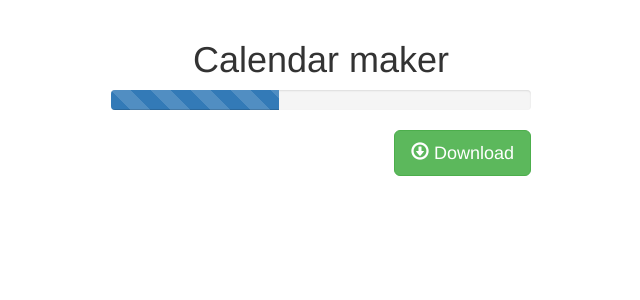
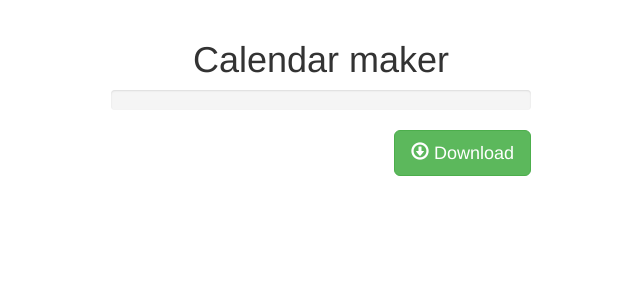
Before and after one commit to packlnd/calendar-maker, a Flask app: page /upload in a window 1280 px wide. Shown: the top 300 px of the page, without its empty margins (319-959 px from the left). Run offline with Flask 2, Linux system fonts and the light colour scheme; some libraries are stand-ins or nearby versions.

Commit message:
Start out with 0 progress

```diff
--- a/src/templates/calendar.html
+++ b/src/templates/calendar.html
@@ -12,7 +12,7 @@
 <div id="content">
     <center><h1>Calendar maker</h1></center>
     <div class="progress">
-        <div class="progress-bar progress-bar-primary progress-bar-striped" role="progressbar" aria-valuenow="40" aria-valuemin="0" aria-valuemax="100" style="width: 40%">
+        <div class="progress-bar progress-bar-primary progress-bar-striped" role="progressbar" aria-valuenow="0" aria-valuemin="0" aria-valuemax="100" style="width: 0%">
             <span class="sr-only">40% Complete (success)</span>
         </div>
     </div>
```
